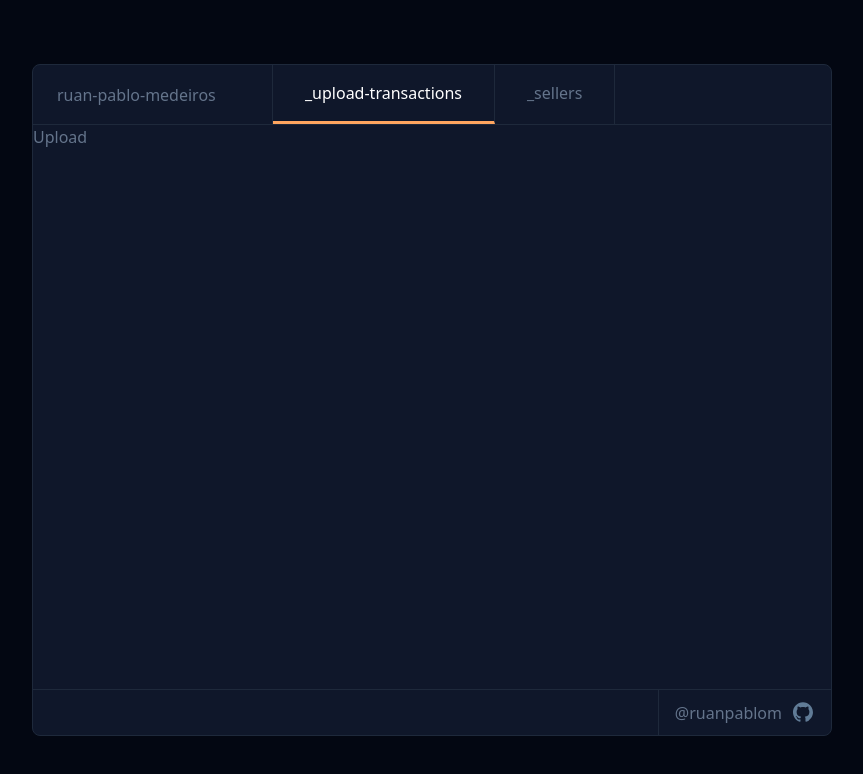
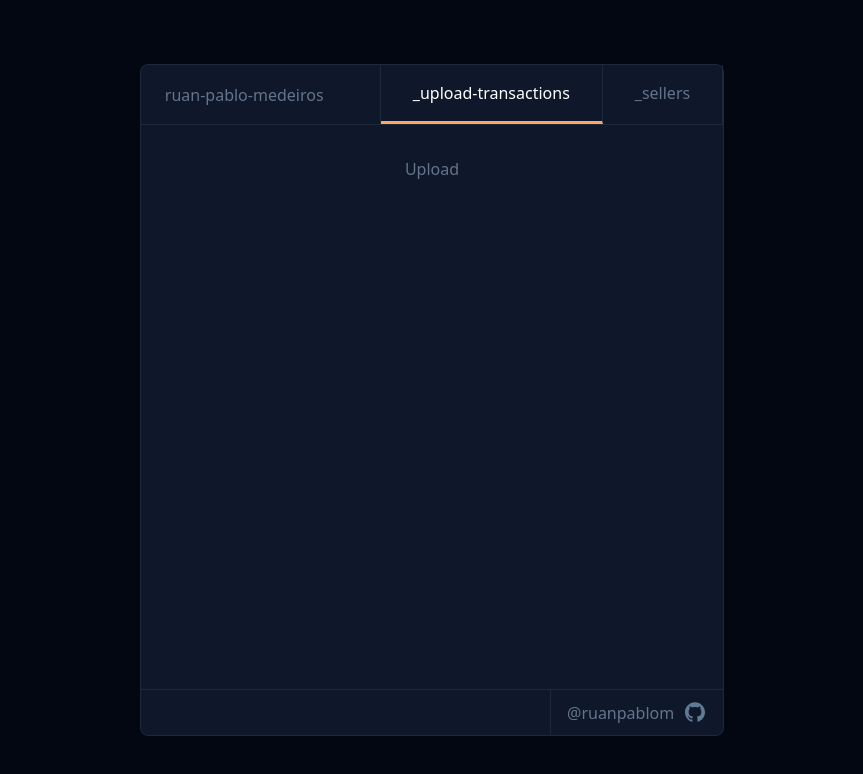
Before and after one commit to ruanpablom/fullstack-afiliadoss, a React (Vite) app in the folder frontend/: page / in a window 1280 px wide. Shown: the top 774 px of the page, without its empty margins (208-1071 px from the left). Built offline with nearby package versions, Linux system fonts and the light colour scheme.

Commit message:
refactor: page layout align items center

```diff
--- a/frontend/src/components/Layouts/index.tsx
+++ b/frontend/src/components/Layouts/index.tsx
@@ -6,10 +6,10 @@ export function Layout(): JSX.Element {
     <div className="p-16 flex h-screen bg-gray-950 text-slate-500 font-fira justify-center">
       <div
         id="container"
-        className="flex flex-col w-[800px] h-[calc(100vh-8rem)] bg-slate-900 border border-slate-800 rounded-lg"
+        className="flex flex-col w-fit h-[calc(100vh-8rem)] bg-slate-900 border border-slate-800 rounded-lg"
       >
         <Header author="ruan-pablo-medeiros" />
-        <div className="h-[calc(100%-3.8rem-2.8rem)]">
+        <div className="flex flex-col h-[calc(100%-3.8rem-2.8rem)] p-8 items-center">
           <Outlet />
         </div>
         <Footer />
```
